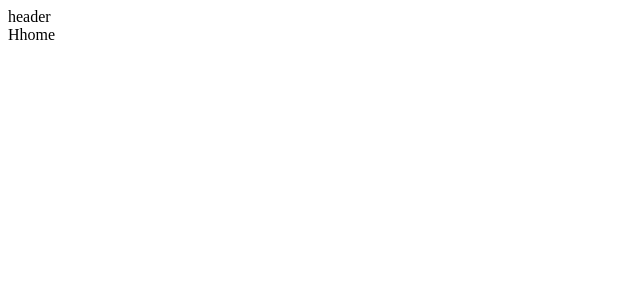
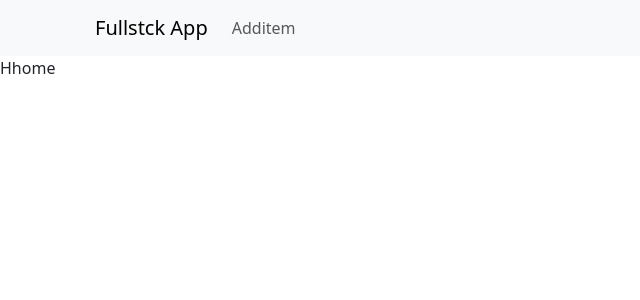
Before and after one commit to Shubham20002/Full-Stack-Application, a React (Create React App) app in the folder client/: page / in a window 1280 px wide. Shown: the top 300 px of the page, without its empty margins (0-640 px from the left). Built offline with nearby package versions, Linux system fonts and the light colour scheme.

Commit message:
header created with bootstrap

```diff
--- a/client/package.json
+++ b/client/package.json
@@ -6,7 +6,9 @@
     "@testing-library/jest-dom": "^5.17.0",
     "@testing-library/react": "^13.4.0",
     "@testing-library/user-event": "^13.5.0",
+    "bootstrap": "^5.3.3",
     "react": "^18.2.0",
+    "react-bootstrap": "^2.10.1",
     "react-dom": "^18.2.0",
     "react-router-dom": "^6.22.1",
     "react-scripts": "5.0.1",
--- a/client/src/component/header.js
+++ b/client/src/component/header.js
@@ -1,7 +1,22 @@
 import React from 'react'
+import Container from 'react-bootstrap/Container';
+import Nav from 'react-bootstrap/Nav';
+import Navbar from 'react-bootstrap/Navbar';
+import {Link,NavLink} from 'react-router-dom';
 
 export default function Header() {
   return (
-    <div>header</div>
-  )
-}
+<Navbar expand="lg" className="bg-body-tertiary">
+      <Container>
+        <NavLink to={'/'} style={{paddingLeft: 13, textDecoration: 'none'}}><Navbar.Brand href="#home">Fullstck App</Navbar.Brand></NavLink>
+
+        <Navbar.Toggle aria-controls="basic-navbar-nav" />
+        <Navbar.Collapse id="basic-navbar-nav">
+          <Nav className="me-auto">
+            <NavLink to={'/additem'} style={{ textDecoration: 'none'}}> <Nav.Link href="#link">Additem</Nav.Link></NavLink>
+          </Nav>
+        </Navbar.Collapse>
+      </Container>
+    </Navbar>
+
+  )}
--- a/client/src/index.js
+++ b/client/src/index.js
@@ -1,6 +1,7 @@
 import React from 'react';
 import ReactDOM from 'react-dom/client';
 import App from './App';
+import 'bootstrap/dist/css/bootstrap.min.css';
 
 
 const root = ReactDOM.createRoot(document.getElementById('root'));
```
Also changed, not shown: 1 other file (tests, documents, lock files or other folders).
